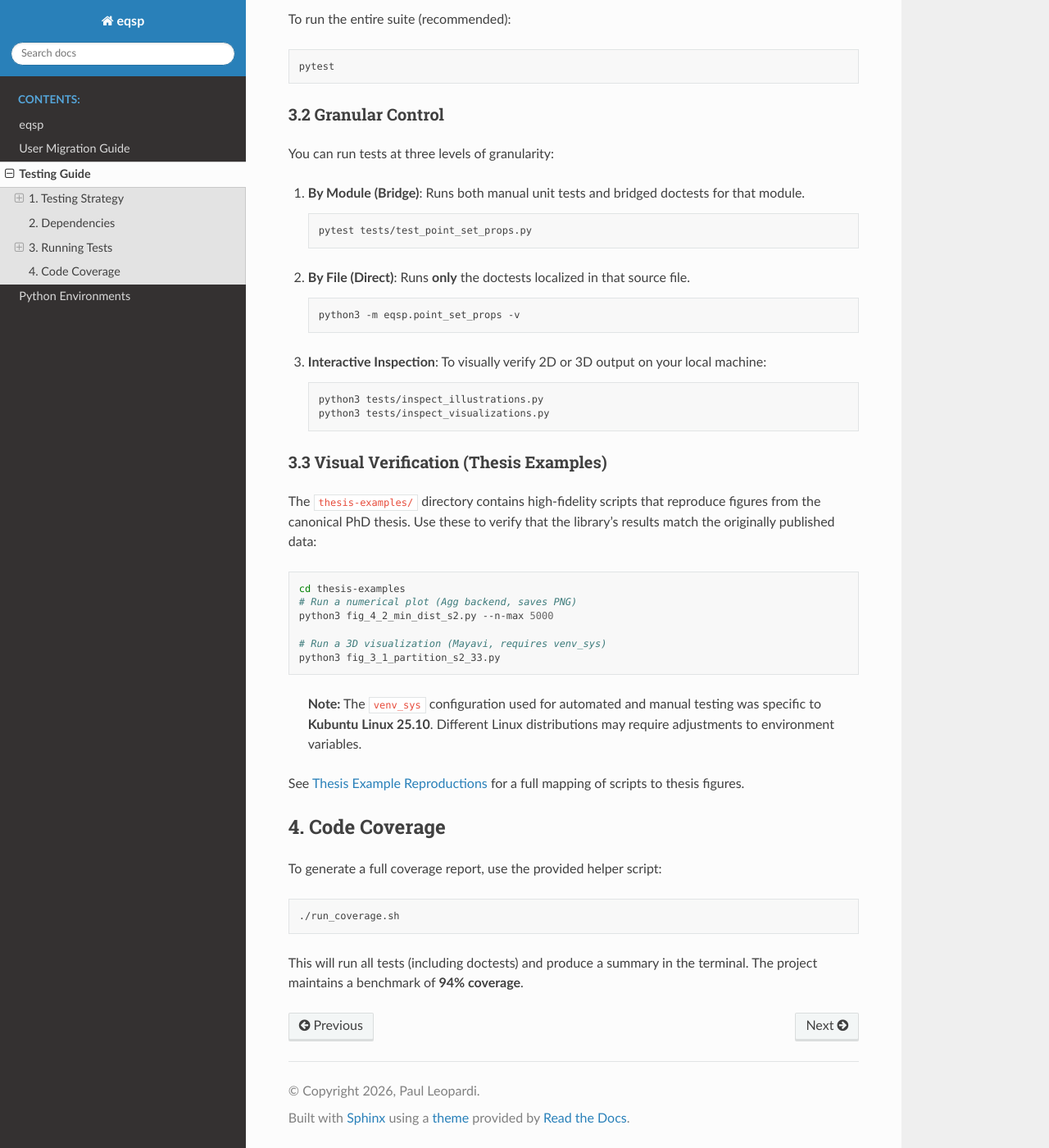
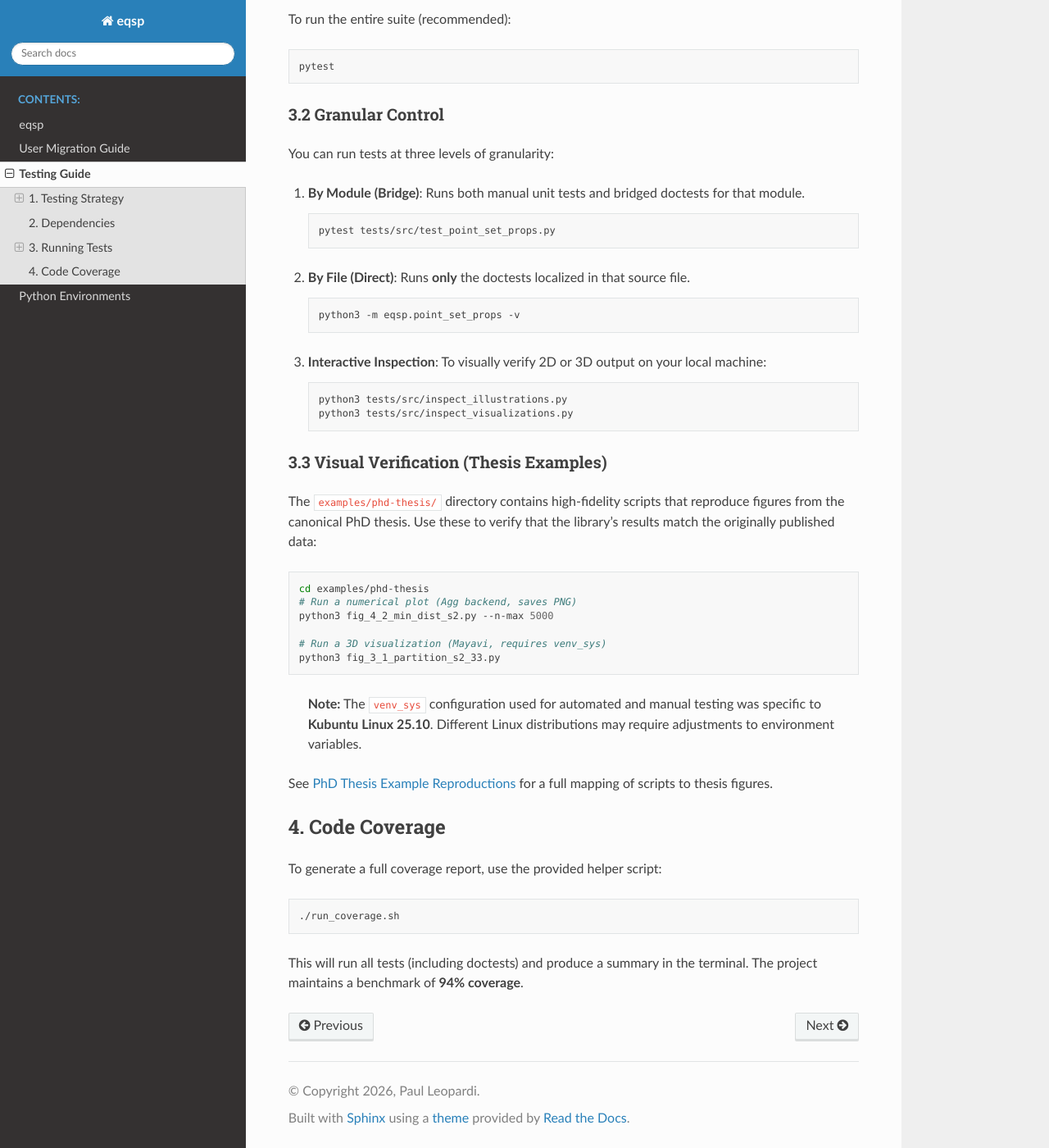
Before and after one commit to penguian/eqsp, a Sphinx documentation site: the page built from doc/testing_guide.md, in a window 1280 px wide and 1400 px high, scrolled down 1019 px. Shown: the whole window at 82% size. Built offline with Sphinx 7.4.7 and the Read the Docs theme 3.1.0, drawn with Linux system fonts in a browser that asks for light colours; pages that are not in the unit, such as notebooks, are missing from menus; some of the changed text lies outside the part shown.

Commit message:
Update the doc to reflect new file locations

````diff
--- a/doc/index.rst
+++ b/doc/index.rst
@@ -9,4 +9,4 @@ eqsp documentation
    User Migration Guide <user_migration_guide.md>
    Testing Guide <testing_guide.md>
    Python Environments <python_environments.md>
-   Thesis Examples <thesis-examples.md>
+   Thesis Examples <phd-thesis-examples.md>
--- a/doc/testing_guide.md
+++ b/doc/testing_guide.md
@@ -8,13 +8,13 @@ The `eqsp` package uses a **Hybrid Testing Approach** that integrates standard u
 
 ### 1.1 Test Categories
 
-1.  **Unit Tests (`tests/test_*.py`)**:
+1.  **Unit Tests (`tests/src/test_*.py`)**:
     *   Verify core mathematical logic using static assertions.
     *   Compare results against known-good values from the original Matlab implementation.
-2.  **Mock Tests (`tests/*_mock.py`)**:
+2.  **Mock Tests (`tests/src/*_mock.py`)**:
     *   Verify library interaction (e.g., Mayavi/Matplotlib) without needing a display.
     *   Check if the correct arguments are passed to the plotting engines.
-3.  **Extra Tests (`tests/*_extra.py`)**:
+3.  **Extra Tests (`tests/src/*_extra.py`)**:
     *   Introspective integration tests.
     *   Use non-interactive backends (like Matplotlib's `Agg`) to verify that the rendered plot objects contain the expected mathematical labels and data properties.
 4.  **Doctests**:
@@ -43,7 +43,7 @@ You can run tests at three levels of granularity:
 1.  **By Module (Bridge)**:
     Runs both manual unit tests and bridged doctests for that module.
     ```bash
-    pytest tests/test_point_set_props.py
+    pytest tests/src/test_point_set_props.py
     ```
 2.  **By File (Direct)**:
     Runs **only** the doctests localized in that source file.
@@ -53,16 +53,16 @@ You can run tests at three levels of granularity:
 3.  **Interactive Inspection**:
     To visually verify 2D or 3D output on your local machine:
     ```bash
-    python3 tests/inspect_illustrations.py
-    python3 tests/inspect_visualizations.py
+    python3 tests/src/inspect_illustrations.py
+    python3 tests/src/inspect_visualizations.py
     ```
 
 ### 3.3 Visual Verification (Thesis Examples)
 
-The `thesis-examples/` directory contains high-fidelity scripts that reproduce figures from the canonical PhD thesis. Use these to verify that the library's results match the originally published data:
+The `examples/phd-thesis/` directory contains high-fidelity scripts that reproduce figures from the canonical PhD thesis. Use these to verify that the library's results match the originally published data:
 
 ```bash
-cd thesis-examples
+cd examples/phd-thesis
 # Run a numerical plot (Agg backend, saves PNG)
 python3 fig_4_2_min_dist_s2.py --n-max 5000
 
@@ -72,7 +72,7 @@ python3 fig_3_1_partition_s2_33.py
 
 > **Note:** The `venv_sys` configuration used for automated and manual testing was specific to **Kubuntu Linux 25.10**. Different Linux distributions may require adjustments to environment variables.
 
-See [Thesis Example Reproductions](thesis-examples.md) for a full mapping of scripts to thesis figures.
+See [PhD Thesis Example Reproductions](phd-thesis-examples.md) for a full mapping of scripts to thesis figures.
 
 ## 4. Code Coverage
 
--- a/pyproject.toml
+++ b/pyproject.toml
@@ -42,7 +42,7 @@ where = ["."]
 include = ["eqsp*"]
 
 [tool.pytest.ini_options]
-testpaths = ["tests"]
+testpaths = ["tests/src"]
 filterwarnings = [
     "ignore:module 'sre_parse' is deprecated:DeprecationWarning",
     "ignore:module 'sre_constants' is deprecated:DeprecationWarning",
````
Also changed, not shown: INSTALL.md (+1 -1 lines), README.md (+2 -2 lines), doc/user_migration_guide.md (+2 -1 lines), 1 other file.
